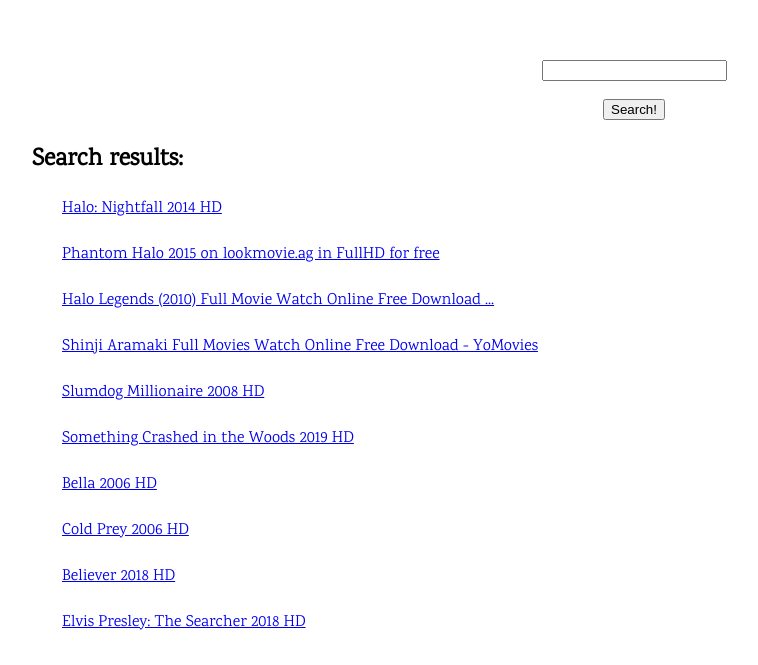
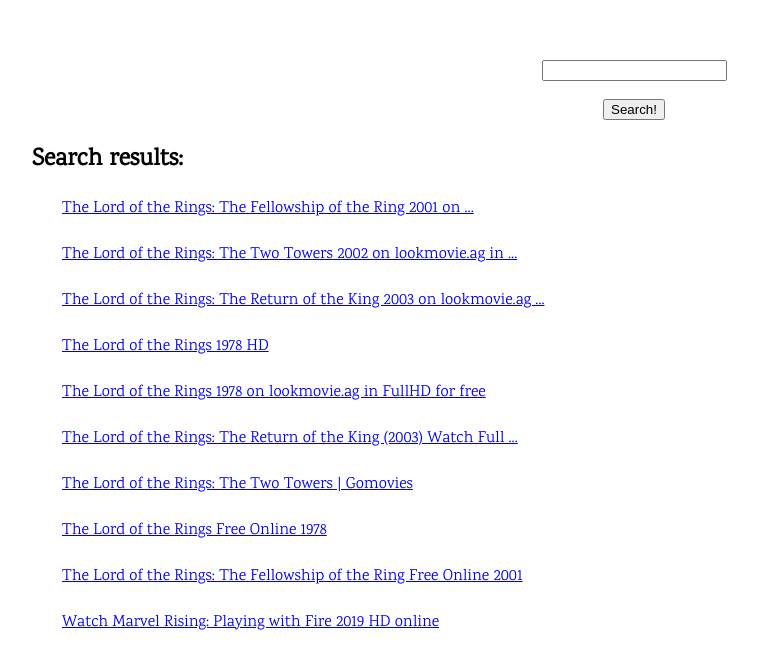
Before and after one commit to howtoosee/MooVieGo, a Flask app: template templates/results.html in a window 1280 px wide. Shown: the part 146-811 px from the top of the page, without its empty margins (6-764 px from the left). Run offline with Flask 2, Linux system fonts and the light colour scheme; the template is opened without the code that fills it, so the values that code supplies are empty; parts of the project's set-up code (start-up, migrations or seed data) failed here and were passed over.

Commit message:
minor updates

```diff
--- a/bot.py
+++ b/bot.py
@@ -83,7 +83,10 @@
 
 
 def main():
-    bot.polling()
+    try:
+        bot.polling()
+    except Exception:
+        print("error!")
 
 
 if __name__ == "__main__":
--- a/templates/results.html
+++ b/templates/results.html
@@ -1,13 +1,13 @@
-<!DOCTYPE html><div lang="en"><link rel="stylesheet" href="https://fonts.googleapis.com/css?family=Karma"><style>    body, h1, h2, h3 {        font-family: "Karma", sans-serif    }    .w3-bar-block .w3-bar-item {        padding: 20px    }</style><p><a href="http://127.0.0.1:3000">&lt; Back</a></p><p>&nbsp;</p><title>Search results</title><div>    <div class="homepage">        <h1 style="text-align: center;"><a href="http://127.0.0.1:3000">MOOVIEGO</a></h1>    </div></div><div>    <p style="text-align: center;">&nbsp;</p></div><div>    <form action="http://127.0.0.1:3000/search" method="GET">        <p style="text-align: center;"><input name="term" type="text"/></p>        <p style="text-align: center;"><input type="submit" value="Search!"/></p>    </form></div><div style="padding-left: 30px"><h2>Search results:</h2></div><div style="padding-left: 60px"><a href='https://www1.moviesjoy.net/tv/halo-nightfall-36184'>Halo: Nightfall 2014 HD</a> <br/><br/>
-<a href='https://lookmovie.ag/movies/view/phantom-halo-2015'>Phantom Halo 2015 on lookmovie.ag in FullHD for free</a> <br/><br/>
-<a href='https://yomovies.it/movies/halo-legends-2010-full-movie-watch-online-free-download/'>Halo Legends (2010) Full Movie Watch Online Free Download ...</a> <br/><br/>
-<a href='https://yomovies.it/director/shinji-aramaki/'>Shinji Aramaki Full Movies Watch Online Free Download - YoMovies</a> <br/><br/>
-<a href='https://www1.moviesjoy.net/movie/slumdog-millionaire-18748'>Slumdog Millionaire 2008 HD</a> <br/><br/>
-<a href='https://www1.moviesjoy.net/movie/something-crashed-in-the-woods-48196'>Something Crashed in the Woods 2019 HD</a> <br/><br/>
-<a href='https://www1.moviesjoy.net/movie/bella-14873'>Bella 2006 HD</a> <br/><br/>
-<a href='https://www1.moviesjoy.net/movie/cold-prey-11207'>Cold Prey 2006 HD</a> <br/><br/>
-<a href='https://www1.moviesjoy.net/movie/believer-7383'>Believer 2018 HD</a> <br/><br/>
-<a href='https://www1.moviesjoy.net/movie/elvis-presley-the-searcher-905'>Elvis Presley: The Searcher 2018 HD</a> <br/><br/>
+<!DOCTYPE html><div lang="en"><link rel="stylesheet" href="https://fonts.googleapis.com/css?family=Karma"><style>    body, h1, h2, h3 {        font-family: "Karma", sans-serif    }    .w3-bar-block .w3-bar-item {        padding: 20px    }</style><p><a href="http://127.0.0.1:3000">&lt; Back</a></p><p>&nbsp;</p><title>Search results</title><div>    <div class="homepage">        <h1 style="text-align: center;"><a href="http://127.0.0.1:3000">MOOVIEGO</a></h1>    </div></div><div>    <p style="text-align: center;">&nbsp;</p></div><div>    <form action="http://127.0.0.1:3000/search" method="GET">        <p style="text-align: center;"><input name="term" type="text"/></p>        <p style="text-align: center;"><input type="submit" value="Search!"/></p>    </form></div><div style="padding-left: 30px"><h2>Search results:</h2></div><div style="padding-left: 60px"><a href='https://lookmovie.ag/movies/view/the-lord-of-the-rings-the-fellowship-of-the-ring-2001'>The Lord of the Rings: The Fellowship of the Ring 2001 on ...</a> <br/><br/>
+<a href='https://lookmovie.ag/movies/view/the-lord-of-the-rings-the-two-towers-2002'>The Lord of the Rings: The Two Towers 2002 on lookmovie.ag in ...</a> <br/><br/>
+<a href='https://lookmovie.ag/movies/view/the-lord-of-the-rings-the-return-of-the-king-2003'>The Lord of the Rings: The Return of the King 2003 on lookmovie.ag ...</a> <br/><br/>
+<a href='https://www1.moviesjoy.net/movie/the-lord-of-the-rings-16510'>The Lord of the Rings 1978 HD</a> <br/><br/>
+<a href='https://lookmovie.ag/movies/view/the-lord-of-the-rings-1978'>The Lord of the Rings 1978 on lookmovie.ag in FullHD for free</a> <br/><br/>
+<a href='https://gomoviesfree.sc/movie/the-lord-of-the-rings-the-return-of-the-king-2003-33/'>The Lord of the Rings: The Return of the King (2003) Watch Full ...</a> <br/><br/>
+<a href='https://gomoviesfree.sc/keyword/the-lord-of-the-rings-the-two-towers/'>The Lord of the Rings: The Two Towers | Gomovies</a> <br/><br/>
+<a href='http://vumoo.to/movies/the-lord-of-the-rings-1978'>The Lord of the Rings Free Online 1978</a> <br/><br/>
+<a href='http://vumoo.to/movies/20180526-the-lord-of-the-rings-the-fellowship-of-the-ring-free-online-2001'>The Lord of the Rings: The Fellowship of the Ring Free Online 2001</a> <br/><br/>
+<a href='https://www1.moviesjoy.net/watch-movie/marvel-rising-playing-with-fire-59078'>Watch Marvel Rising: Playing with Fire 2019 HD online</a> <br/><br/>
 </div>
 </body>
 </html>
```
